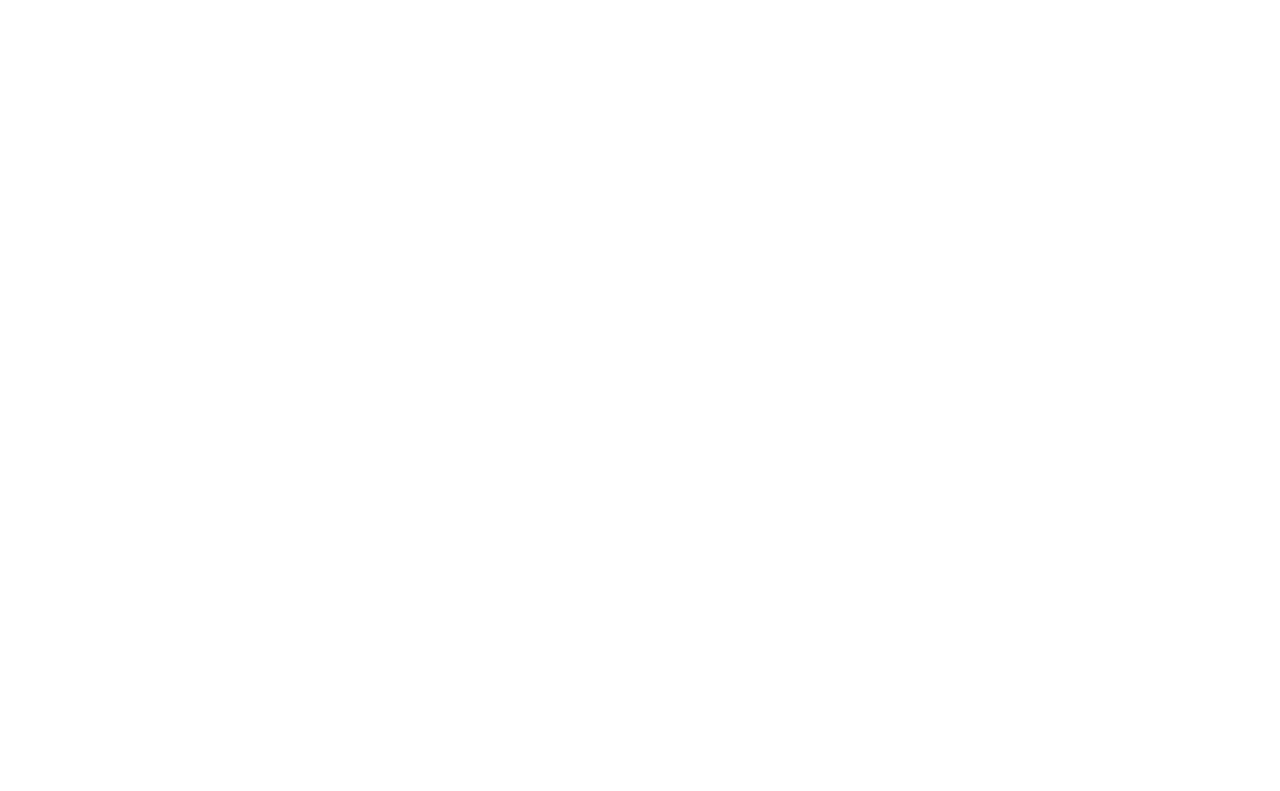
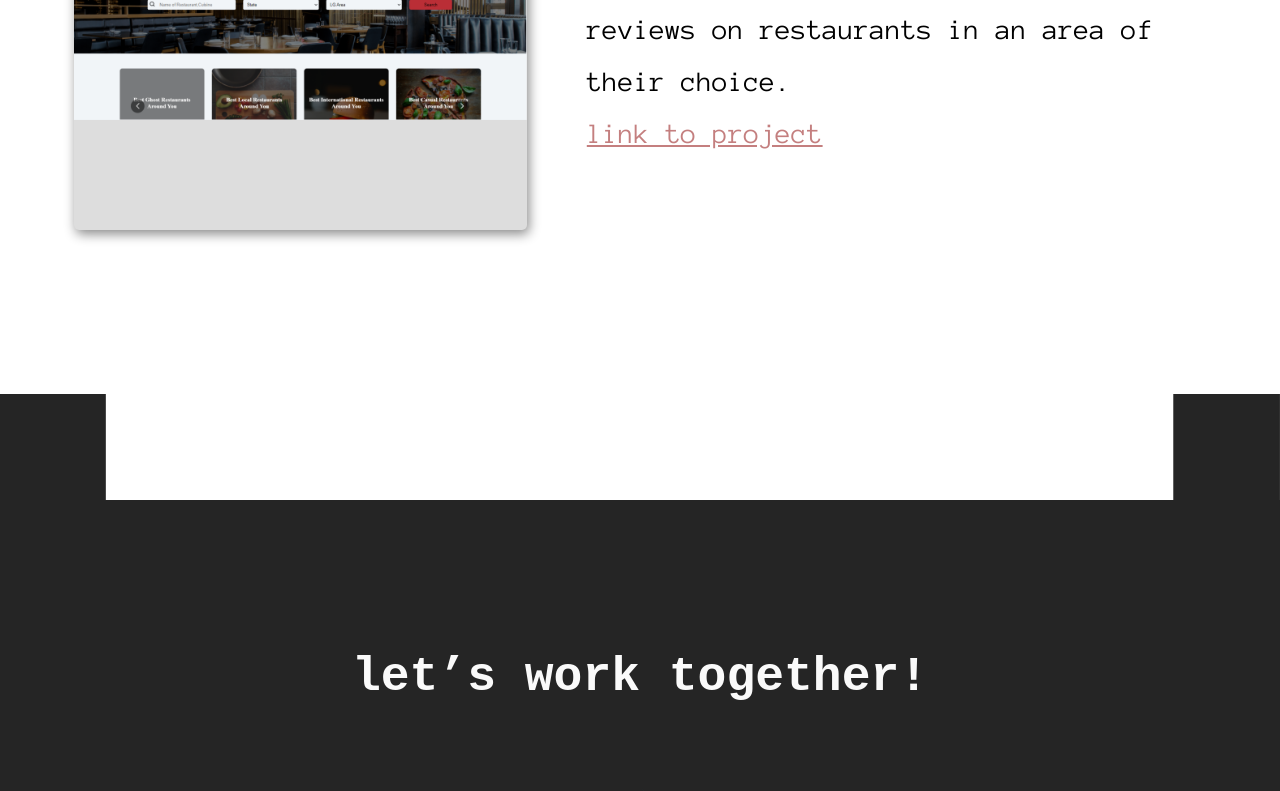
Before and after one commit to somilisa/Lisa-Portfolio, a React (Create React App) app: page / in a window 1280 px wide. Shown: the part 5662-6453 px from the top of the page. Before the commit the page ends 2295 px from the top, so only its background shows below. Built offline with nearby package versions, Linux system fonts and the light colour scheme.

Commit message:
fix: build failure

```diff
--- a/src/App.tsx
+++ b/src/App.tsx
@@ -2,6 +2,8 @@
 import Hero from "./Components/Hero";
 import Bio from "./Components/Bio";
 import Skills from "./Components/Skills";
+import Projects from "./Components/Projects";
+import Footer from "./Components/Footer";
 import "./App.css";
 
 function App() {
@@ -10,8 +12,8 @@
       <Hero />
       <Bio />
       <Skills />
-      {/* <Projects />
-      <Footer /> */}
+      <Projects />
+      <Footer />
     </div>
   );
 }
```
Also changed, not shown: src/Assets/01.svg (added), 1 other file (tests, documents, lock files or other folders).
